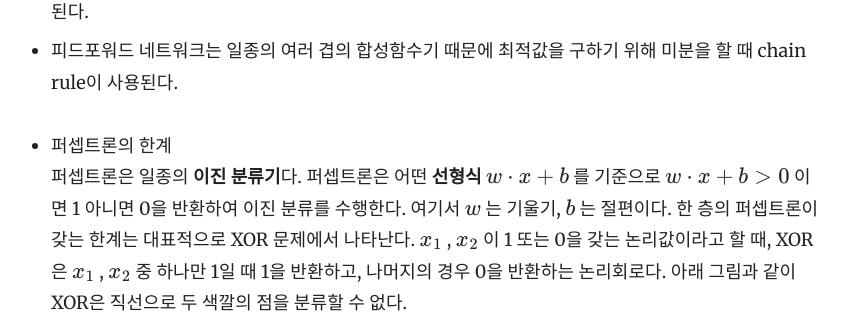
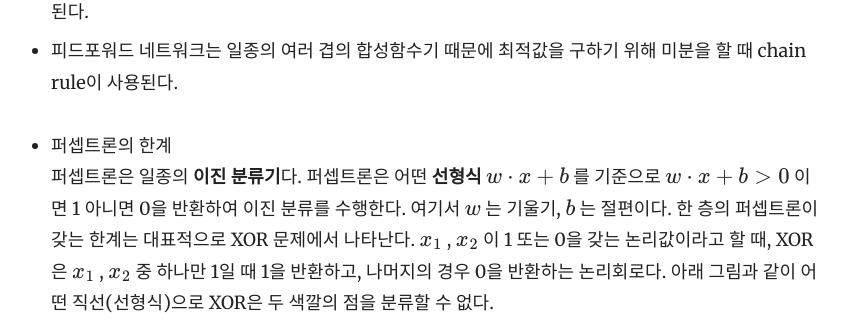
Before and after one commit to yrk3434/yrk3434.github.io, a Jekyll site: the page built from _docs/Theory/Deep Learning Overview.md, in a window 1280 px wide and 900 px high, scrolled down 1703 px, cut to the strip 0-326 px from the top of the window. Shown: the whole strip, without its empty margins (369-1216 px from the left). Built offline with Jekyll 4.4.1, drawn with Linux system fonts in a browser that asks for light colours; formulas are drawn with MathJax 3.

Commit message:
Update Deep Learning Overview.md

```diff
--- a/_docs/Theory/Deep Learning Overview.md
+++ b/_docs/Theory/Deep Learning Overview.md
@@ -50,7 +50,7 @@ toc_label: 목차
 - 피드포워드 네트워크는 일종의 여러 겹의 합성함수기 때문에 최적값을 구하기 위해 미분을 할 때 chain rule이 사용된다.
 
 - 퍼셉트론의 한계 <br/>
-퍼셉트론은 일종의 **이진 분류기**다. 퍼셉트론은 어떤 **선형식** $ w \cdot x + b $ 를 기준으로  $ w \cdot x + b >0 $ 이면  1 아니면 0을 반환하여 이진 분류를 수행한다. 여기서 $ w $ 는 기울기, $ b $ 는 절편이다. 한 층의 퍼셉트론이 갖는 한계는 대표적으로 XOR 문제에서 나타난다. $ x_1 $ , $ x_2 $ 이 1 또는 0을 갖는 논리값이라고 할 때, XOR은 $ x_1 $ , $ x_2 $ 중 하나만 1일 때 1을 반환하고, 나머지의 경우 0을 반환하는 논리회로다. 아래 그림과 같이 XOR은 직선으로 두 색깔의 점을 분류할 수 없다.
+퍼셉트론은 일종의 **이진 분류기**다. 퍼셉트론은 어떤 **선형식** $ w \cdot x + b $ 를 기준으로  $ w \cdot x + b >0 $ 이면  1 아니면 0을 반환하여 이진 분류를 수행한다. 여기서 $ w $ 는 기울기, $ b $ 는 절편이다. 한 층의 퍼셉트론이 갖는 한계는 대표적으로 XOR 문제에서 나타난다. $ x_1 $ , $ x_2 $ 이 1 또는 0을 갖는 논리값이라고 할 때, XOR은 $ x_1 $ , $ x_2 $ 중 하나만 1일 때 1을 반환하고, 나머지의 경우 0을 반환하는 논리회로다. 아래 그림과 같이 어떤 직선(선형식)으로 XOR은 두 색깔의 점을 분류할 수 없다.
 
 ![Image](https://res.cloudinary.com/practicaldev/image/fetch/s--O_kCr-s2--/c_imagga_scale,f_auto,fl_progressive,h_420,q_auto,w_1000/https://dev-to-uploads.s3.amazonaws.com/i/lkli02223oqhlac1jetz.png){: height="200"}
 
```
